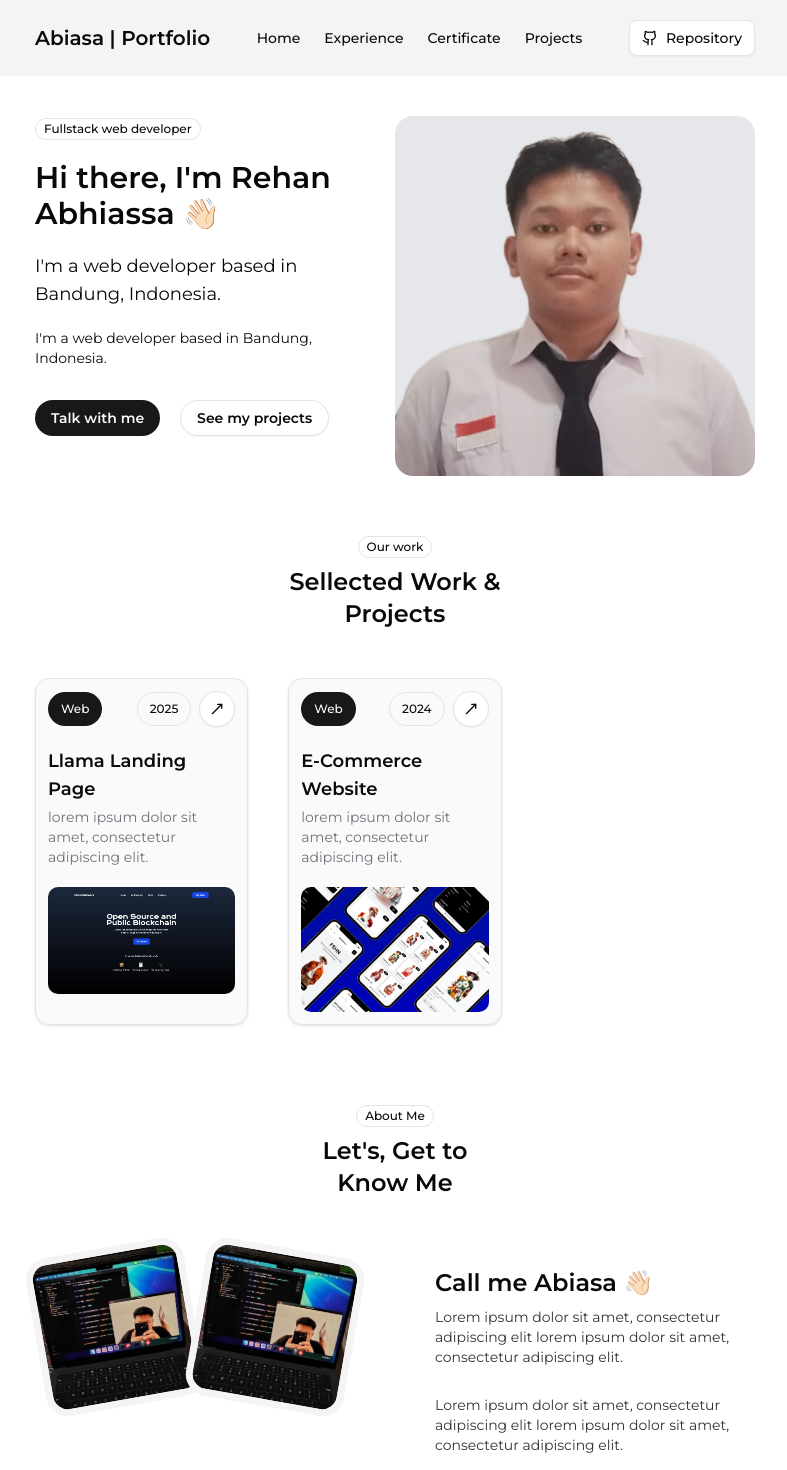
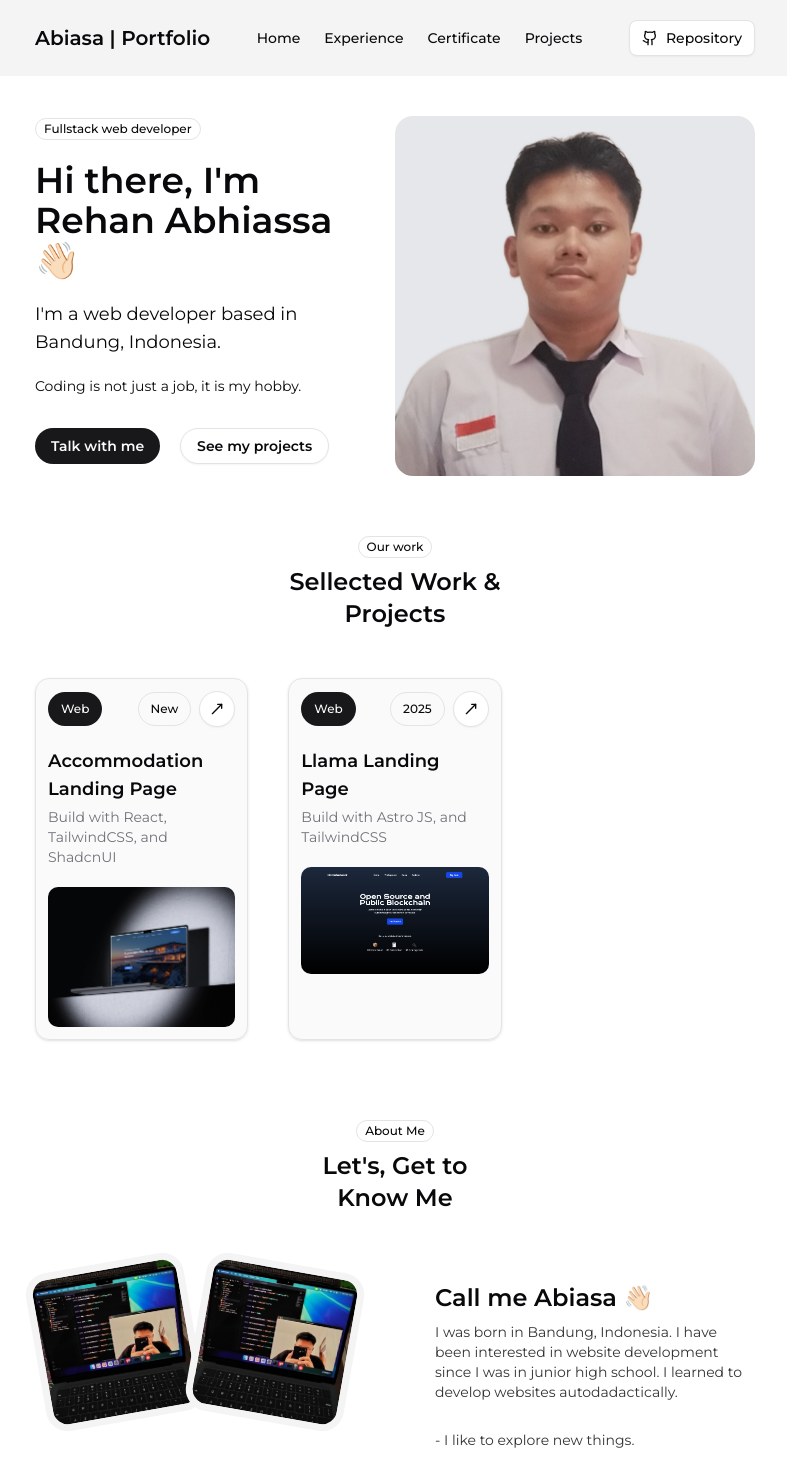
Before and after one commit to rn-abiasa/portfolio, a React (Vite) app: page / in a window 1280 px wide. Shown: the top 1470 px of the page, without its empty margins (245-1032 px from the left). Built offline with nearby package versions, Linux system fonts and the light colour scheme.

Commit message:
Add project

```diff
--- a/index.html
+++ b/index.html
@@ -1,5 +1,5 @@
 <!DOCTYPE html>
-<html lang="en" class="light">
+<html lang="en" class="light scroll-smooth">
   <head>
     <meta charset="UTF-8" />
     <link rel="icon" type="image/svg+xml" href="/vite.svg" />
--- a/src/layouts/footer.tsx
+++ b/src/layouts/footer.tsx
@@ -13,7 +13,7 @@ const Footer = () => {
             collaborate
           </h4>
           <Button className="bg-white text-black rounded-full" asChild>
-            <a href="">
+            <a href="mailto:rnabiasa@gmail.com">
               Get in touch
               <MoveUpRight size={16} />
             </a>
--- a/src/layouts/section.tsx
+++ b/src/layouts/section.tsx
@@ -2,21 +2,23 @@ import React from "react";
 import { Badge } from "@/components/ui/badge";
 
 const Section = ({
+  id,
   className,
   name,
   title,
   children,
 }: {
+  id: string;
   className: string;
   name: string;
   title: string;
   children: React.ReactNode;
 }) => {
   return (
-    <section className={`p-5 ${className}`}>
+    <section id={id} className={`p-5 ${className}`}>
       <div className="flex flex-col justify-center items-center gap-2">
         <Badge variant="outline">{name}</Badge>
-        <h2 className="text-2xl font-semibold text-center w-55">{title}</h2>
+        <h2 className="text-2xl font-semibold text-center max-w-55">{title}</h2>
       </div>
       <div>{children}</div>
     </section>
--- a/src/pages/index.tsx
+++ b/src/pages/index.tsx
@@ -15,25 +15,25 @@ const IndexPage = () => {
         <div className="sm:flex sm:gap-5 md:justify-between">
           <div className="">
             <Badge variant="outline">Fullstack web developer</Badge>
-            <h1 className="text-3xl font-semibold mt-5">
+            <h1 className="text-4xl font-semibold mt-5">
               Hi there, I'm Rehan Abhiassa 👋🏻
             </h1>
             <p className="text-lg mt-5">
               I'm a web developer based in Bandung, Indonesia.
             </p>
             <p className="text-sm mt-5">
-              I'm a web developer based in Bandung, Indonesia.
+              Coding is not just a job, it is my hobby.
             </p>
             <div className="flex gap-5 mt-8">
               <Button className="font-semibold rounded-full" asChild>
-                <a href="">Talk with me</a>
+                <a href="mailto:rnabiasa@gmail.com">Talk with me</a>
               </Button>
               <Button
                 variant="outline"
                 className="font-semibold rounded-full"
                 asChild
               >
-                <a href="">See my projects</a>
+                <a href="#project">See my projects</a>
               </Button>
             </div>
           </div>
@@ -45,28 +45,30 @@ const IndexPage = () => {
         </div>
       </main>
       <Section
+        id="project"
         name="Our work"
         title="Sellected Work & Projects"
         className="sm:px-16 md:px-26 lg:px-50 xl:px-70"
       >
         <div className="grid grid-cols-1 gap-10 mt-12 sm:grid-cols-2 md:grid-cols-3">
           <ProjectCard
+            image="/accommodation.png"
+            title="Accommodation Landing Page"
+            description="Build with React, TailwindCSS, and ShadcnUI"
+            date="New"
+            previewLink="https://accommodation-web.vercel.app"
+          />
+          <ProjectCard
             image="/landingpage.png"
             title="Llama Landing Page"
-            description="lorem ipsum dolor sit amet, consectetur adipiscing elit."
+            description="Build with Astro JS, and TailwindCSS"
             date="2025"
             previewLink="https://llamanetwork.netlify.app"
-          />
-          <ProjectCard
-            image="/image1.jpeg"
-            title="E-Commerce Website"
-            description="lorem ipsum dolor sit amet, consectetur adipiscing elit."
-            date="2024"
-            previewLink="https://dreamour.vercel.app"
           />
         </div>
       </Section>
       <Section
+        id=""
         name="About Me"
         title="Let's, Get to Know Me"
         className="mt-10 mb-16 sm:px-16 md:px-26 lg:px-50 xl:px-70"
@@ -88,12 +90,12 @@ const IndexPage = () => {
             <div className="mt-5 sm:w-70 md:w-80">
               <h3 className="text-2xl font-semibold">Call me Abiasa 👋🏻</h3>
               <p className="text-sm text-black/80 mt-2">
-                Lorem ipsum dolor sit amet, consectetur adipiscing elit lorem
-                ipsum dolor sit amet, consectetur adipiscing elit.
+                I was born in Bandung, Indonesia. I have been interested in
+                website development since I was in junior high school. I learned
+                to develop websites autodadactically.
               </p>
               <p className="text-sm text-black/80 mt-7">
-                Lorem ipsum dolor sit amet, consectetur adipiscing elit lorem
-                ipsum dolor sit amet, consectetur adipiscing elit.
+                - I like to explore new things.
               </p>
             </div>
           </div>
@@ -108,8 +110,8 @@ const IndexPage = () => {
                 />
                 <ItemCard
                   icon={<GraduationCap />}
-                  title="Student dev at SMK Negeri 1 Cipeundeuy"
-                  date="current"
+                  title="Student at SMK Negeri 1 Cipeundeuy"
+                  date="Current"
                 />
                 <ItemCard
                   icon={<GraduationCap />}
```
Also changed, not shown: public/accommodation.png (added).
